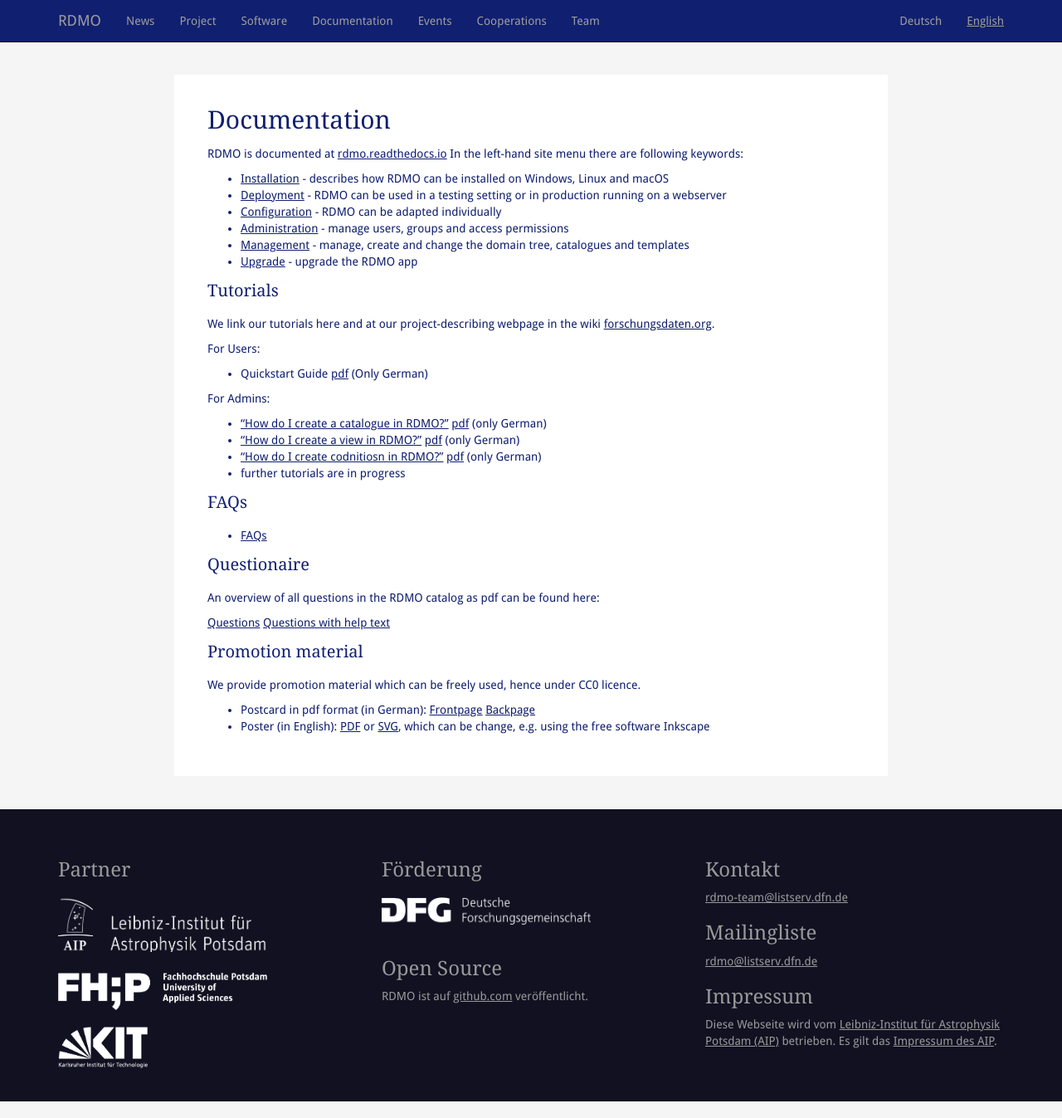
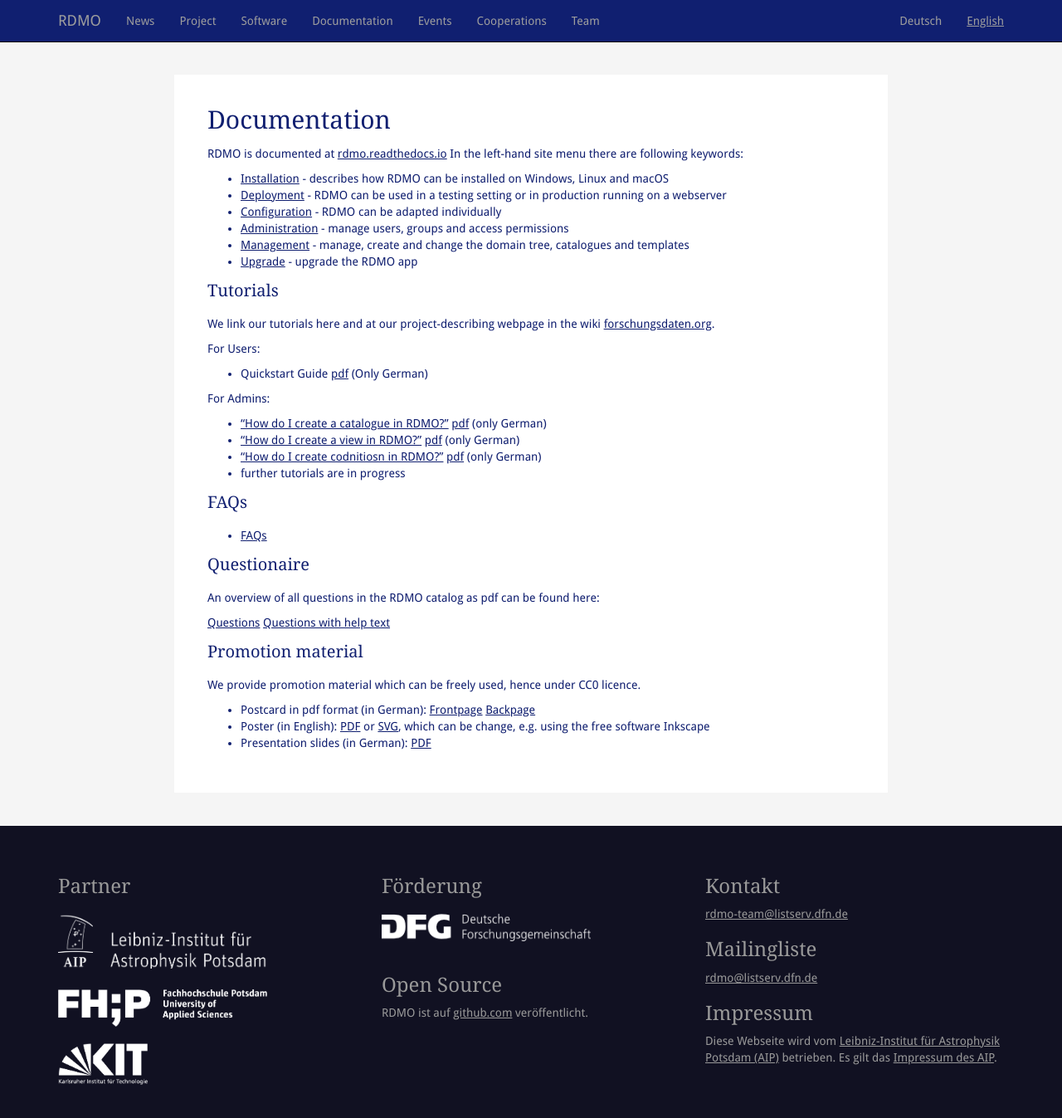
Before and after one commit to rdmorganiser/rdmorganiser.github.io, a Jekyll site: the page built from en/documentation.md, in a window 1280 px wide and 1347 px high. Shown: the whole window at 83% size. Built offline with Jekyll 4.4.1, drawn with Linux system fonts in a browser that asks for light colours; our own code applies the rules of GitHub Pages for plain Markdown files.

Commit message:
Update documentation.md

```diff
--- a/en/documentation.md
+++ b/en/documentation.md
@@ -53,3 +53,4 @@ We provide promotion material which can be freely used, hence under CC0 licence.
 
 * Postcard in pdf format (in German): [Frontpage]({{ site.baseurl }}/img/promo/VorderseiteRDMO1.pdf) [Backpage]({{ site.baseurl }}/img/promo/RückseiteRDMO1.pdf)
 * Poster (in English): [PDF]({{ site.baseurl }}/img/promo/RDMOPoster.pdf) or [SVG]({{ site.baseurl }}/img/promo/RDMOPoster.svg), which can be change, e.g. using the free software Inkscape
+* Presentation slides (in German): [PDF]({{ site.baseurl }}/slides.pdf)
```
